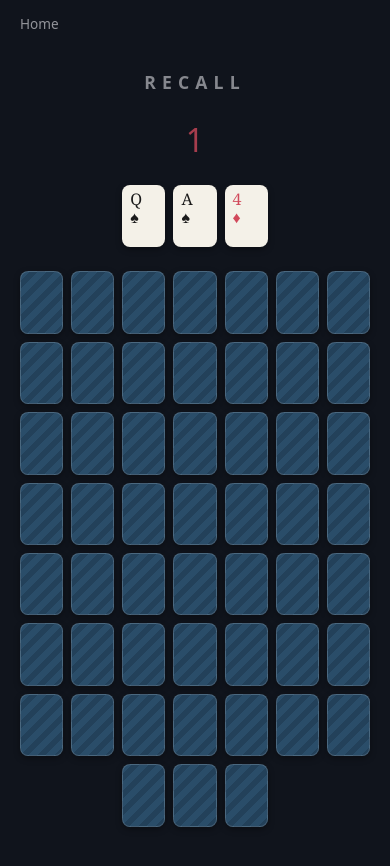
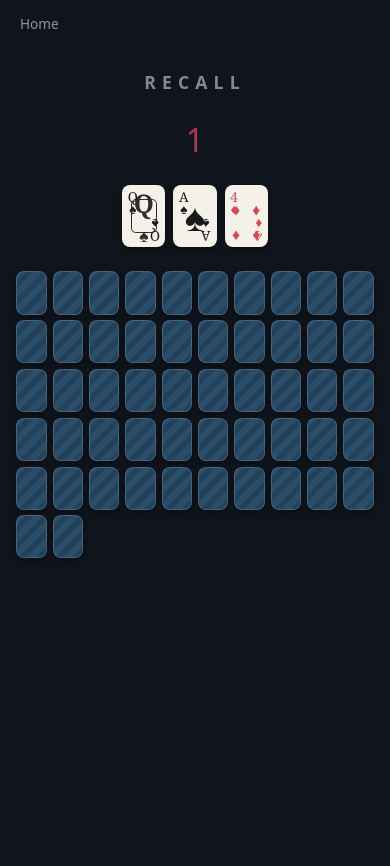
Before and after one commit to comp4020-agentic-coding-studio/comp4020-crit5-GuangdeShi, a website built with Vite: page index.html in a window 390 px wide. Both pictures are taken after a click on the button "Start". After the commit the page ends 844 px from the top, so only its background shows below. Built offline with nearby package versions, Linux system fonts and the light colour scheme.

Commit message:
Redesign cards as real playing cards: corner indices, pip layouts, 52-card grid

```diff
--- /dev/null
+++ b/src/ui/pips.ts
@@ -0,0 +1,29 @@
+import type { Rank } from "../game/cards.ts";
+
+/** Pip positions for numbered cards (2-10), in the standard French-suited
+ *  layout: a 3-column (left/centre/right) by 9-row grid, using odd rows for
+ *  the "main" positions and even rows for the extra pips 7-10 need. Pips in
+ *  the top half are drawn upside-down, matching a real deck. */
+export interface PipPosition {
+  readonly row: number;
+  readonly col: 1 | 2 | 3;
+  readonly rotated: boolean;
+}
+
+const LAYOUTS: Partial<Record<Rank, ReadonlyArray<readonly [row: number, col: 1 | 2 | 3]>>> = {
+  "2": [[1, 2], [9, 2]],
+  "3": [[1, 2], [5, 2], [9, 2]],
+  "4": [[1, 1], [1, 3], [9, 1], [9, 3]],
+  "5": [[1, 1], [1, 3], [5, 2], [9, 1], [9, 3]],
+  "6": [[1, 1], [1, 3], [5, 1], [5, 3], [9, 1], [9, 3]],
+  "7": [[1, 1], [1, 3], [3, 2], [5, 1], [5, 3], [9, 1], [9, 3]],
+  "8": [[1, 1], [1, 3], [3, 2], [5, 1], [5, 3], [7, 2], [9, 1], [9, 3]],
+  "9": [[1, 1], [1, 3], [3, 1], [3, 3], [5, 2], [7, 1], [7, 3], [9, 1], [9, 3]],
+  "10": [[1, 1], [1, 3], [3, 1], [3, 3], [4, 2], [6, 2], [7, 1], [7, 3], [9, 1], [9, 3]],
+};
+
+export function pipLayout(rank: Rank): readonly PipPosition[] {
+  const layout = LAYOUTS[rank];
+  if (!layout) return [];
+  return layout.map(([row, col]) => ({ row, col, rotated: row < 5 }));
+}
--- a/src/ui/render.ts
+++ b/src/ui/render.ts
@@ -1,5 +1,6 @@
 import type { Card } from "../game/cards.ts";
 import type { GameState } from "../game/state.ts";
+import { pipLayout } from "./pips.ts";
 
 const SUIT_SYMBOL: Record<Card["suit"], string> = {
   hearts: "♥",
@@ -8,6 +9,32 @@ const SUIT_SYMBOL: Record<Card["suit"], string> = {
   spades: "♠",
 };
 
+/** The card face's interior: matching top-left / mirrored bottom-right
+ *  corner indices, and a centre treatment that depends on rank — a pip
+ *  layout for 2-10, a single large mark for the ace, a simplified
+ *  letter-and-suit badge for J/Q/K. */
+function cardFace(card: Card): string {
+  const symbol = SUIT_SYMBOL[card.suit];
+  const corner = `<span class="corner-rank">${card.rank}</span><span class="corner-suit">${symbol}</span>`;
+  let center: string;
+  if (card.rank === "A") {
+    center = `<span class="ace-mark">${symbol}</span>`;
+  } else if (card.rank === "J" || card.rank === "Q" || card.rank === "K") {
+    center = `<span class="face-mark"><span class="face-letter">${card.rank}</span><span class="face-suit">${symbol}</span></span>`;
+  } else {
+    const pips = pipLayout(card.rank)
+      .map(
+        (pip) =>
+          `<span class="pip" style="grid-row:${pip.row};grid-column:${pip.col};${
+            pip.rotated ? "transform:rotate(180deg);" : ""
+          }">${symbol}</span>`,
+      )
+      .join("");
+    center = `<span class="pips">${pips}</span>`;
+  }
+  return `<span class="corner top-left">${corner}</span>${center}<span class="corner bottom-right">${corner}</span>`;
+}
+
 /** A face-up card. With an `action`, it's a clickable candidate — `action`
  *  becomes a `data-action` the click delegator in main.ts reads back out.
  *  Without one, it's a plain display card (the target row, a reveal). */
@@ -15,9 +42,7 @@ function faceUpCard(card: Card, action?: string, extraClass = "flip-in"): string
   const tag = action ? "button" : "div";
   const type = action ? ` type="button"` : "";
   const dataAction = action ? ` data-action="${action}"` : "";
-  return `<${tag}${type} class="card ${card.color} ${extraClass}"${dataAction}>
-    <span class="rank">${card.rank}</span><span class="suit">${SUIT_SYMBOL[card.suit]}</span>
-  </${tag}>`;
+  return `<${tag}${type} class="card ${card.color} ${extraClass}"${dataAction}>${cardFace(card)}</${tag}>`;
 }
 
 function timer(secondsLeft: number): string {
@@ -39,13 +64,9 @@ function emptyCardSlot(): string {
 function answerSlot(card: Card | undefined, mark?: "correct" | "wrong"): string {
   if (!card) return `<div class="card slot"></div>`;
   if (mark) {
-    return `<div class="card ${card.color} ${mark}">
-      <span class="rank">${card.rank}</span><span class="suit">${SUIT_SYMBOL[card.suit]}</span>
-    </div>`;
+    return `<div class="card ${card.color} ${mark}">${cardFace(card)}</div>`;
   }
-  return `<button type="button" class="card ${card.color} place-in" data-action="deselect:${card.id}">
-    <span class="rank">${card.rank}</span><span class="suit">${SUIT_SYMBOL[card.suit]}</span>
-  </button>`;
+  return `<button type="button" class="card ${card.color} place-in" data-action="deselect:${card.id}">${cardFace(card)}</button>`;
 }
 
 function renderOpening(): string {
@@ -58,12 +79,12 @@ function renderOpening(): string {
 
 function renderMemorize(state: GameState): string {
   const targetRow = state.target.map((card) => faceUpCard(card)).join("");
-  const candidateRow = state.candidates.map(() => faceDownCard()).join("");
+  const candidateGrid = state.candidates.map(() => faceDownCard()).join("");
   return `
     <div class="round" data-phase="memorize">
       ${timer(state.memorizeSecondsLeft)}
       <div class="row target-row">${targetRow}</div>
-      <div class="row candidate-row">${candidateRow}</div>
+      <div class="candidate-grid">${candidateGrid}</div>
     </div>
   `;
 }
@@ -76,14 +97,14 @@ function renderRecall(state: GameState): string {
   )
     .map((card) => answerSlot(card))
     .join("");
-  const candidateRow = state.candidates
+  const candidateGrid = state.candidates
     .map((card) => (placed.has(card.id) ? emptyCardSlot() : faceUpCard(card, `select:${card.id}`)))
     .join("");
   return `
     <div class="round" data-phase="recall">
       ${timer(state.recallSecondsLeft)}
       <div class="row answer-row">${answerRow}</div>
-      <div class="row candidate-row">${candidateRow}</div>
+      <div class="candidate-grid">${candidateGrid}</div>
     </div>
   `;
 }
--- a/styles.css
+++ b/styles.css
@@ -8,6 +8,8 @@
   --card-bg: #f4f1e8;
   --card-w: 4.4rem;
   --card-h: 6.2rem;
+  --card-w-grid: 3.1rem;
+  --card-h-grid: 4.4rem;
 }
 
 * {
@@ -111,26 +113,125 @@ nav a {
   width: 100%;
 }
 
+.candidate-grid {
+  display: grid;
+  grid-template-columns: repeat(auto-fill, minmax(var(--card-w-grid), 1fr));
+  gap: 0.5rem;
+  width: 100%;
+  max-width: 56rem;
+}
+
 .card {
+  position: relative;
   width: var(--card-w);
   height: var(--card-h);
   border-radius: 0.5rem;
   border: none;
   background: var(--card-bg);
   box-shadow: 0 0.15rem 0.4rem rgba(0, 0, 0, 0.35);
-  display: flex;
-  flex-direction: column;
-  align-items: flex-start;
-  justify-content: flex-start;
-  padding: 0.4rem 0.5rem;
   font-family: Georgia, "Times New Roman", serif;
-  font-size: 1.25rem;
-  line-height: 1.1;
   color: var(--black);
+}
+
+.candidate-grid .card {
+  width: var(--card-w-grid);
+  height: var(--card-h-grid);
+  justify-self: center;
 }
 
 .card.red {
   color: var(--red);
+}
+
+.corner {
+  position: absolute;
+  display: flex;
+  flex-direction: column;
+  align-items: center;
+  line-height: 1;
+  font-size: 0.85rem;
+}
+
+.candidate-grid .corner {
+  font-size: 0.65rem;
+}
+
+.corner.top-left {
+  top: 0.3rem;
+  left: 0.35rem;
+}
+
+.corner.bottom-right {
+  bottom: 0.3rem;
+  right: 0.35rem;
+  transform: rotate(180deg);
+}
+
+.corner-suit {
+  margin-top: -0.1rem;
+}
+
+.pips {
+  position: absolute;
+  inset: 1rem 0.4rem;
+  display: grid;
+  grid-template-columns: repeat(3, 1fr);
+  grid-template-rows: repeat(9, 1fr);
+  font-size: 1rem;
+}
+
+.candidate-grid .pips {
+  font-size: 0.7rem;
+  inset: 0.75rem 0.3rem;
+}
+
+.pip {
+  display: flex;
+  align-items: center;
+  justify-content: center;
+}
+
+.ace-mark {
+  position: absolute;
+  inset: 0;
+  display: flex;
+  align-items: center;
+  justify-content: center;
+  font-size: 2.4rem;
+}
+
+.candidate-grid .ace-mark {
+  font-size: 1.5rem;
+}
+
+.face-mark {
+  position: absolute;
+  inset: 0.9rem 0.55rem;
+  display: flex;
+  flex-direction: column;
+  align-items: center;
+  justify-content: center;
+  gap: 0.15rem;
+  border: 1px solid currentColor;
+  border-radius: 0.3rem;
+  opacity: 0.9;
+}
+
+.face-letter {
+  font-size: 1.6rem;
+  font-weight: bold;
+}
+
+.face-suit {
+  font-size: 1.1rem;
+}
+
+.candidate-grid .face-letter {
+  font-size: 1.1rem;
+}
+
+.candidate-grid .face-suit {
+  font-size: 0.8rem;
 }
 
 button.card {
@@ -269,10 +370,16 @@ button.card:active {
   :root {
     --card-w: 3.4rem;
     --card-h: 4.8rem;
+    --card-w-grid: 2.3rem;
+    --card-h-grid: 3.3rem;
   }
 
   .row {
     gap: 0.5rem;
+  }
+
+  .candidate-grid {
+    gap: 0.35rem;
   }
 }
 
@@ -280,6 +387,8 @@ button.card:active {
   :root {
     --card-w: 2.7rem;
     --card-h: 3.9rem;
+    --card-w-grid: 1.9rem;
+    --card-h-grid: 2.7rem;
   }
 
   .card {
```
